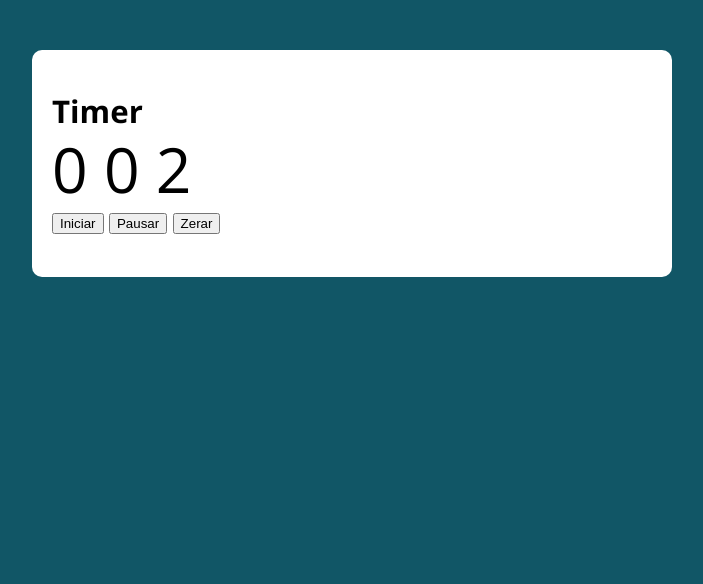
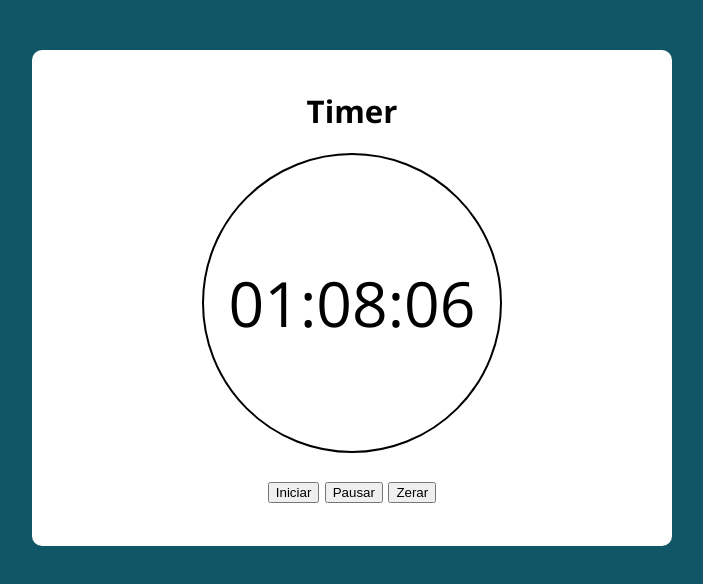
Before and after one commit to davivitorino/JavaScript-TypeScript-2022, a plain HTML site: page Lógica de Programação/aula54/index.html in a window 1280 px wide. Both pictures are taken after a click on the button "Iniciar". Shown: the whole page, without its empty margins (288-991 px from the left). Drawn offline with nearby package versions, Linux system fonts and the light colour scheme.

Commit message:
exercicio atualizado

```diff
--- a/Lógica de Programação/aula54/assets/css/style.css
+++ b/Lógica de Programação/aula54/assets/css/style.css
@@ -19,11 +19,15 @@ body {
 }
 
 .container {
+  display: flex;
+  flex-direction: column;
   max-width: 640px;
   margin: 50px auto;
   background: #fff;
   padding: 20px;
   border-radius: 10px;
+  align-items: center;
+  justify-content: center;
 }
 
 form input, form label, form button {
@@ -58,5 +62,12 @@ form button:hover {
 }
 
 .relogio {
+  display: flex;
+  align-items: center;
+  justify-content: center;
+  width: 300px;
+  height: 300px;
   font-size: 3em;
+  border: 2px black solid;
+  border-radius: 150px ;
 }
--- a/Lógica de Programação/aula54/assets/js/main.js
+++ b/Lógica de Programação/aula54/assets/js/main.js
@@ -7,27 +7,37 @@ let seg = 0;
 let min = 0;
 let hora = 0;
 
-relogio.innerHTML += `${hora} ${min} ${seg}`;
+let zero_seg = 0;
+let zero_min = 0;
+let zero_ho = 0;
+
+relogio.innerHTML += `${zero_ho}${hora}:${zero_min}${min}:${zero_seg}${seg}`;
 
 // iniciando cronometro
-iniciar.addEventListener('click', (event) => {
+iniciar.addEventListener('click', () => {
 
-
-    let timer = setInterval(() => {
+    setInterval(() => {
 
         seg += 1;
 
-        seg > 15 ? (min+= 1) (seg = 0) : null ;
+        if(seg > 12) return min += 1, seg = 0;
 
-        min > 15 ? (hora+= 1) (seg = 0) (min = 0) : null ;
+        if(min > 12) return hora += 1, seg = 0, min = 0;
 
-        relogio.innerHTML = `${hora} ${min} ${seg}`;
+        if(hora > 23) return hora = 0, zero_ho = 0;
 
-    }, 1000);
+        seg > 9 ? zero_seg = '' : zero_seg = 0;
+        min > 9 ? zero_min = '' : zero_min = 0;
+        hora > 9 ? zero_ho = '' : zero_ho = 0;
 
+        relogio.innerHTML = `${zero_ho}${hora}:${zero_min}${min}:${zero_seg}${seg}`;
 
+    }, 10);
+
+    /*
     setTimeout(() => {
         clearInterval(timer);
-    }, 65000);
+    }, 2000000);
+    */
 
 });
```
